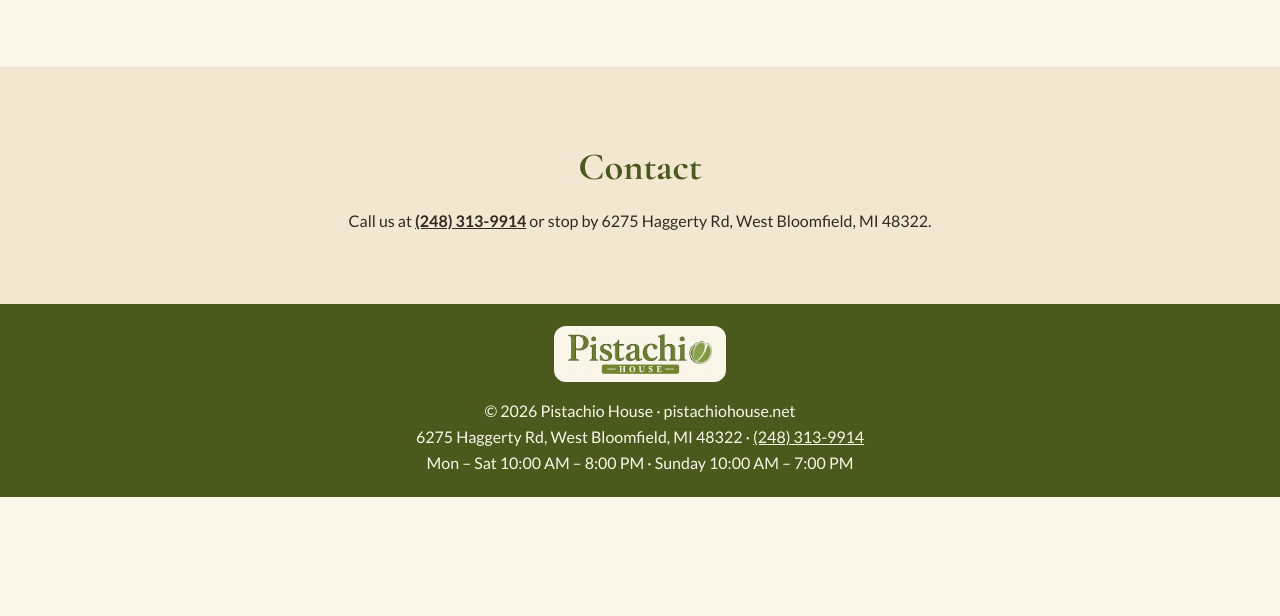
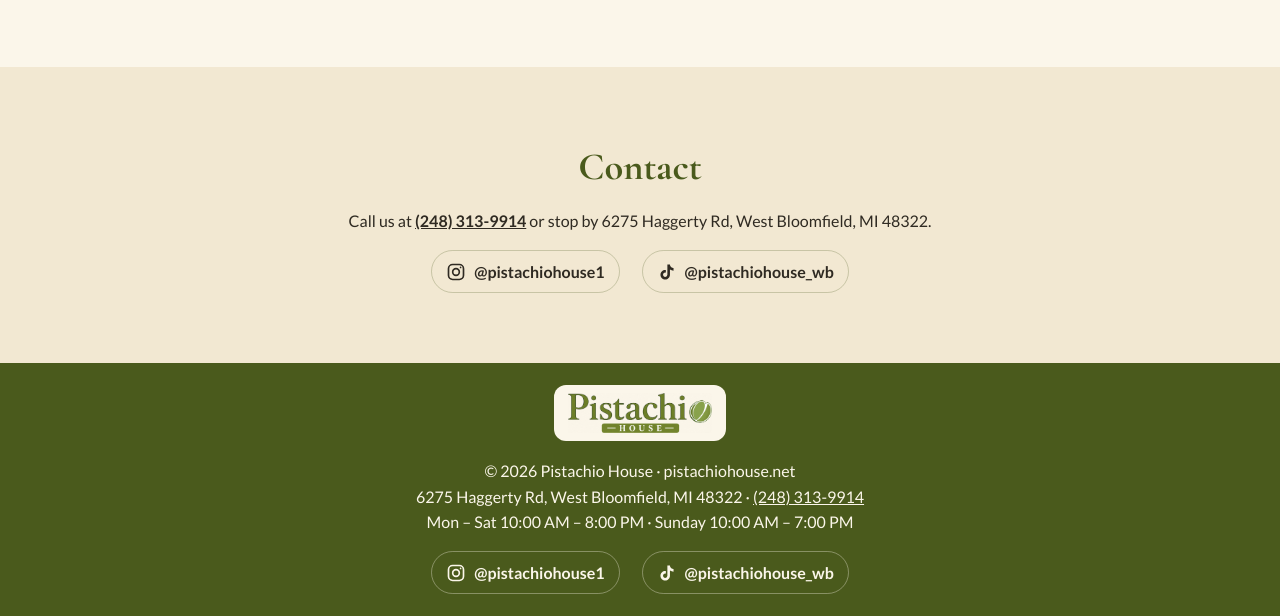
Before and after one commit to MookieFlukie/pistachiohouse, a plain HTML site: page index.html in a window 1280 px wide. Shown: the part 4615-5231 px from the top of the page. Before the commit the page ends 5112 px from the top, so only its background shows below. Drawn offline with nearby package versions, Linux system fonts and the light colour scheme.

Commit message:
Add Instagram and TikTok links (contact, footer, JSON-LD sameAs)

```diff
--- a/index.html
+++ b/index.html
@@ -5,7 +5,7 @@
 <link rel="preconnect" href="https://fonts.googleapis.com"><link href="https://fonts.googleapis.com/css2?family=Cormorant+Garamond:wght@500;700&family=Lato:wght@400;700&display=swap" rel="stylesheet">
 <link rel="icon" href="favicon.ico" sizes="any"><link rel="icon" type="image/png" sizes="32x32" href="favicon-32.png"><link rel="apple-touch-icon" href="apple-touch-icon.png"><meta name="theme-color" content="#70822b">
 <meta property="og:type" content="website"><meta property="og:title" content="Pistachio House | Baklava, Pistachio Sweets &amp; Cakes"><meta property="og:description" content="Pistachio baklava, cakes, crepes, coffee and smoothies in West Bloomfield, MI."><meta property="og:url" content="https://pistachiohouse.net/"><meta property="og:image" content="https://pistachiohouse.net/images/og-image.png"><meta property="og:image:width" content="1200"><meta property="og:image:height" content="630"><meta name="twitter:card" content="summary_large_image">
-<link rel="stylesheet" href="styles.css"><script type="application/ld+json">{"@context":"https://schema.org","@type":["LocalBusiness","Bakery"],"name":"Pistachio House","url":"https://pistachiohouse.net","logo":"https://pistachiohouse.net/images/logo.png","image":"https://pistachiohouse.net/images/og-image.png","telephone":"+1-248-313-9914","address":{"@type":"PostalAddress","streetAddress":"6275 Haggerty Rd","addressLocality":"West Bloomfield","addressRegion":"MI","postalCode":"48322","addressCountry":"US"},"openingHoursSpecification":[{"@type":"OpeningHoursSpecification","dayOfWeek":["Monday","Tuesday","Wednesday","Thursday","Friday","Saturday"],"opens":"10:00","closes":"20:00"},{"@type":"OpeningHoursSpecification","dayOfWeek":"Sunday","opens":"10:00","closes":"19:00"}],"servesCuisine":"Desserts"}</script>
+<link rel="stylesheet" href="styles.css"><script type="application/ld+json">{"@context":"https://schema.org","@type":["LocalBusiness","Bakery"],"name":"Pistachio House","url":"https://pistachiohouse.net","sameAs":["https://www.instagram.com/pistachiohouse1/","https://www.tiktok.com/@pistachiohouse_wb"],"logo":"https://pistachiohouse.net/images/logo.png","image":"https://pistachiohouse.net/images/og-image.png","telephone":"+1-248-313-9914","address":{"@type":"PostalAddress","streetAddress":"6275 Haggerty Rd","addressLocality":"West Bloomfield","addressRegion":"MI","postalCode":"48322","addressCountry":"US"},"openingHoursSpecification":[{"@type":"OpeningHoursSpecification","dayOfWeek":["Monday","Tuesday","Wednesday","Thursday","Friday","Saturday"],"opens":"10:00","closes":"20:00"},{"@type":"OpeningHoursSpecification","dayOfWeek":"Sunday","opens":"10:00","closes":"19:00"}],"servesCuisine":"Desserts"}</script>
 </head><body>
 <header class="nav"><a href="#top" class="logo"><img src="images/logo-transparent.png" alt="Pistachio House" width="800" height="222"></a>
 <button class="burger" aria-label="Menu" onclick="document.body.classList.toggle('open')">☰</button>
@@ -27,7 +27,7 @@
 <div class="callbox"><h3>Order by Phone</h3><p>Call us to place an order or ask about what's available today.</p><a class="btn big" href="tel:+12483139914">Call (248) 313-9914</a><p class="small">Open Mon – Sat 10:00 AM – 8:00 PM · Sunday 10:00 AM – 7:00 PM</p></div></div></section>
 <section id="visit" class="wrap two"><div><h2>Visit Us</h2><p><b>Address:</b> 6275 Haggerty Rd, West Bloomfield, MI 48322<br><b>Phone:</b> <a href="tel:+12483139914">(248) 313-9914</a></p><h3>Hours</h3><table class="hours"><tr><td>Mon – Sat</td><td>10:00 AM – 8:00 PM</td></tr><tr><td>Sunday</td><td>10:00 AM – 7:00 PM</td></tr></table></div>
 <div class="mapbox"><iframe title="Map to Pistachio House" src="https://maps.google.com/maps?q=6275+Haggerty+Rd,+West+Bloomfield,+MI+48322&amp;output=embed" loading="lazy" referrerpolicy="no-referrer-when-downgrade"></iframe><a class="btn" target="_blank" rel="noopener" href="https://www.google.com/maps/dir/?api=1&amp;destination=6275+Haggerty+Rd,+West+Bloomfield,+MI+48322">Get Directions</a></div></section>
-<section id="contact" class="cream"><div class="wrap c"><h2>Contact</h2><p>Call us at <b><a href="tel:+12483139914">(248) 313-9914</a></b> or stop by 6275 Haggerty Rd, West Bloomfield, MI 48322.</p></div></section>
-<footer><img class="foot-logo" src="images/logo-transparent.png" alt="Pistachio House" width="800" height="222"><br>© <span id="y"></span> Pistachio House · pistachiohouse.net<br>6275 Haggerty Rd, West Bloomfield, MI 48322 · <a href="tel:+12483139914">(248) 313-9914</a><br>Mon – Sat 10:00 AM – 8:00 PM · Sunday 10:00 AM – 7:00 PM</footer>
+<section id="contact" class="cream"><div class="wrap c"><h2>Contact</h2><p>Call us at <b><a href="tel:+12483139914">(248) 313-9914</a></b> or stop by 6275 Haggerty Rd, West Bloomfield, MI 48322.</p><p class="social"><a href="https://www.instagram.com/pistachiohouse1/" target="_blank" rel="noopener" aria-label="Instagram @pistachiohouse1"><svg viewBox="0 0 24 24" width="20" height="20" aria-hidden="true" fill="none" stroke="currentColor" stroke-width="2" stroke-linecap="round" stroke-linejoin="round"><rect x="3" y="3" width="18" height="18" rx="5"/><circle cx="12" cy="12" r="4"/><circle cx="17.5" cy="6.5" r="1" fill="currentColor" stroke="none"/></svg><span>@pistachiohouse1</span></a><a href="https://www.tiktok.com/@pistachiohouse_wb" target="_blank" rel="noopener" aria-label="TikTok @pistachiohouse_wb"><svg viewBox="0 0 24 24" width="20" height="20" aria-hidden="true" fill="currentColor"><path d="M16.6 5.82A4.28 4.28 0 0 1 15.54 3h-3.09v12.4a2.59 2.59 0 0 1-2.59 2.5c-1.42 0-2.6-1.16-2.6-2.6 0-1.72 1.66-3.01 3.37-2.48V9.66c-3.45-.46-6.47 2.22-6.47 5.64 0 3.33 2.76 5.7 5.69 5.7 3.14 0 5.69-2.55 5.69-5.7V9.01a7.35 7.35 0 0 0 4.3 1.38V7.3s-1.88.09-3.24-1.48z"/></svg><span>@pistachiohouse_wb</span></a></p></div></section>
+<footer><img class="foot-logo" src="images/logo-transparent.png" alt="Pistachio House" width="800" height="222"><br>© <span id="y"></span> Pistachio House · pistachiohouse.net<br>6275 Haggerty Rd, West Bloomfield, MI 48322 · <a href="tel:+12483139914">(248) 313-9914</a><br>Mon – Sat 10:00 AM – 8:00 PM · Sunday 10:00 AM – 7:00 PM<div class="social"><a href="https://www.instagram.com/pistachiohouse1/" target="_blank" rel="noopener" aria-label="Instagram @pistachiohouse1"><svg viewBox="0 0 24 24" width="20" height="20" aria-hidden="true" fill="none" stroke="currentColor" stroke-width="2" stroke-linecap="round" stroke-linejoin="round"><rect x="3" y="3" width="18" height="18" rx="5"/><circle cx="12" cy="12" r="4"/><circle cx="17.5" cy="6.5" r="1" fill="currentColor" stroke="none"/></svg><span>@pistachiohouse1</span></a><a href="https://www.tiktok.com/@pistachiohouse_wb" target="_blank" rel="noopener" aria-label="TikTok @pistachiohouse_wb"><svg viewBox="0 0 24 24" width="20" height="20" aria-hidden="true" fill="currentColor"><path d="M16.6 5.82A4.28 4.28 0 0 1 15.54 3h-3.09v12.4a2.59 2.59 0 0 1-2.59 2.5c-1.42 0-2.6-1.16-2.6-2.6 0-1.72 1.66-3.01 3.37-2.48V9.66c-3.45-.46-6.47 2.22-6.47 5.64 0 3.33 2.76 5.7 5.69 5.7 3.14 0 5.69-2.55 5.69-5.7V9.01a7.35 7.35 0 0 0 4.3 1.38V7.3s-1.88.09-3.24-1.48z"/></svg><span>@pistachiohouse_wb</span></a></div></footer>
 <script>document.getElementById('y').textContent=new Date().getFullYear();document.querySelectorAll('nav a').forEach(a=>a.onclick=()=>document.body.classList.remove('open'));</script>
 </body></html>
--- a/styles.css
+++ b/styles.css
@@ -51,3 +51,7 @@
 .menu-grid .mi{display:block}
 @media(max-width:1000px){.gal{grid-template-columns:repeat(2,1fr)}}
 @media(max-width:780px){.gal{gap:12px}.gal .photo{aspect-ratio:1}.about-photo{aspect-ratio:4/3}.gal figcaption{font-size:1.05rem;padding:22px 10px 8px}}
+.social{display:flex;flex-wrap:wrap;justify-content:center;gap:12px 22px;margin-top:16px}
+.social a{display:inline-flex;align-items:center;gap:8px;text-decoration:none;font-weight:700;color:var(--gd);padding:8px 14px;border-radius:30px;border:1px solid rgba(74,90,28,.25);transition:background .2s}
+.social a:hover{background:rgba(112,130,43,.12)}
+footer .social a{color:var(--c);border-color:rgba(251,246,234,.35)}footer .social a:hover{background:rgba(251,246,234,.12)}
```
Also changed, not shown: preview-mobile.png, 1 other file.
